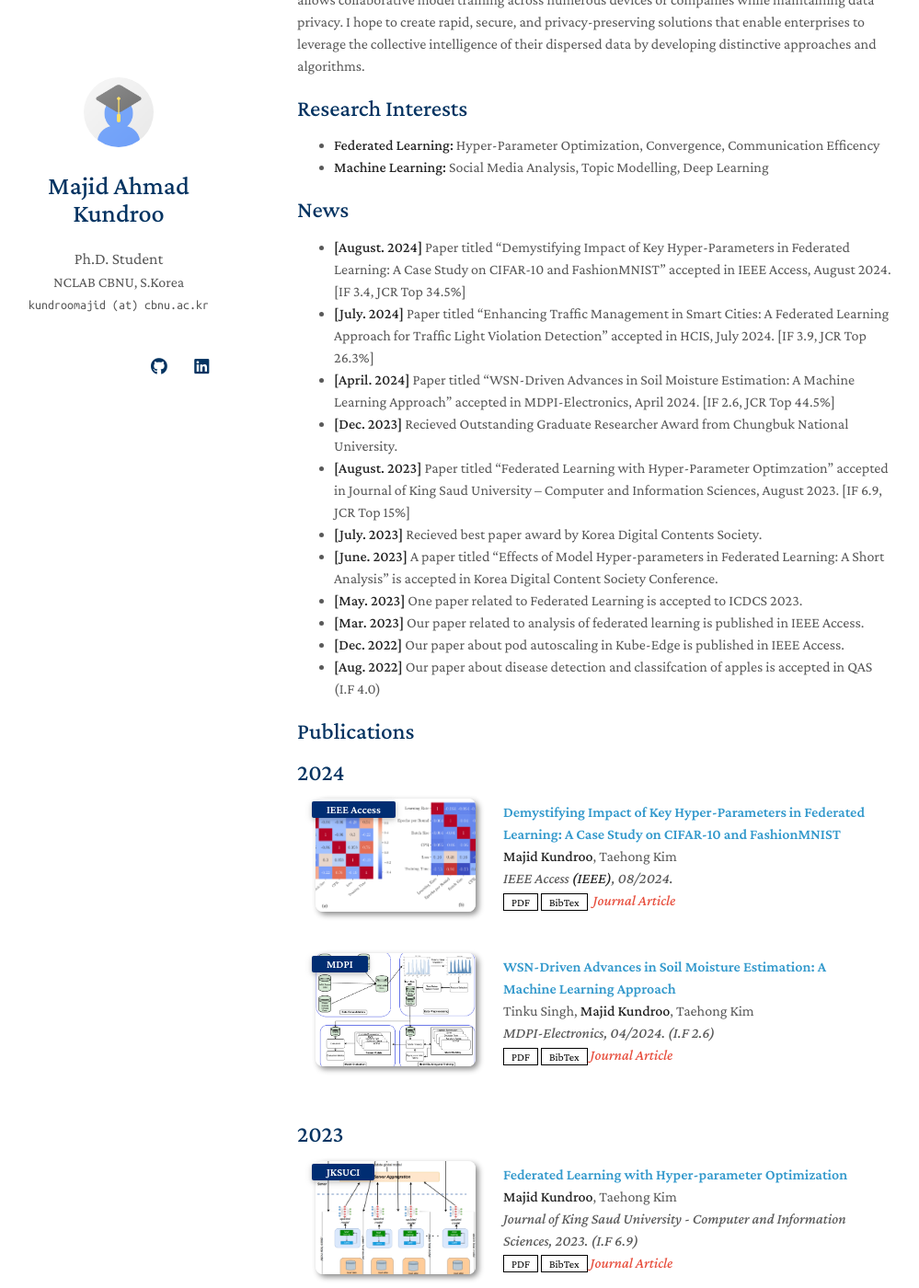
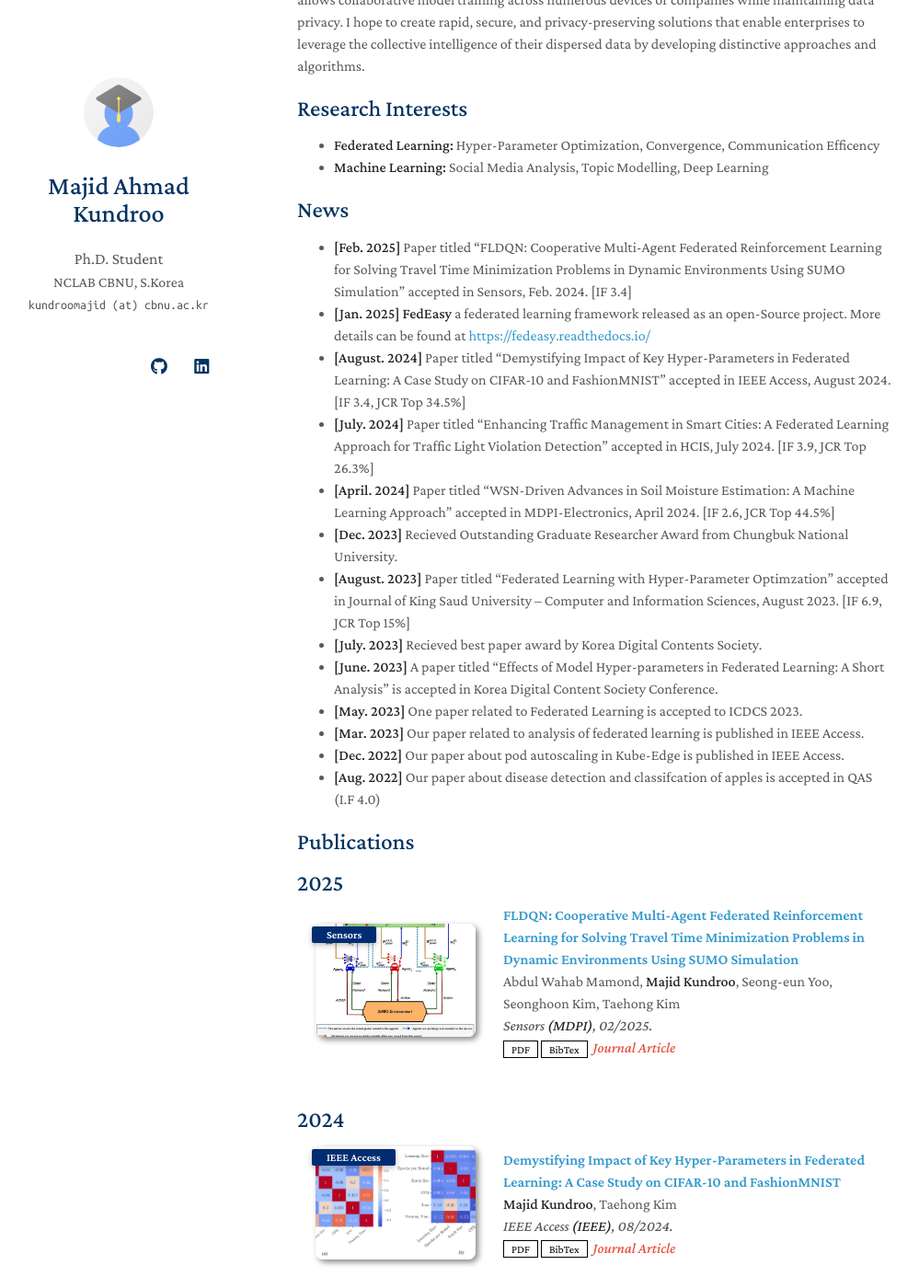
Before and after one commit to kundroomajid/kundroomajid.github.io, a Jekyll site: the page built from index.md, in a window 1280 px wide and 1400 px high, scrolled down 289 px. Shown: the whole window at 92% size, without its empty margins (147-1146 px from the left). Built offline with Jekyll 4.4.1, drawn with Linux system fonts in a browser that asks for light colours; nearby versions of some CDN libraries; a style sheet for code colours, icons or effects is not loaded; our own code applies the rules of GitHub Pages for plain Markdown files.

Commit message:
adds details of fldqn paper

```diff
--- a/_includes/publications.md
+++ b/_includes/publications.md
@@ -3,7 +3,33 @@
 <div class="publications">
 
 <ol class="bibliography">
+<h2 id="" style="margin: 20px 0px 10px;">2025</h2>
+
+<li>
+<div class="pub-row">
+  <div class="col-sm-3 abbr" style="position: relative;padding-right: 15px;padding-left: 15px;">
+    <img src="assets/img/fldqn.png" class="teaser img-fluid z-depth-1">
+    <abbr class="badge">Sensors</abbr>
+  </div>
+  <div class="col-sm-9" style="position: relative;padding-right: 15px;padding-left: 20px;">
+    <div class="title"><a href="https://doi.org/10.3390/s25030911">FLDQN: Cooperative Multi-Agent Federated Reinforcement Learning for Solving Travel Time Minimization Problems in Dynamic Environments Using SUMO Simulation</a></div>
+    <div class="author"> Abdul Wahab Mamond, <strong>Majid Kundroo</strong>, Seong-eun Yoo, Seonghoon Kim, Taehong Kim</div>
+    <div class="periodical"><em>Sensors <strong>(MDPI)</strong>, 02/2025.</em></div>
+    <div class="links">
+      <a href="https://www.mdpi.com/1424-8220/25/3/911/pdf?version=1738639669" class="btn btn-sm z-depth-0" role="button" target="_blank" style="font-size:12px;">PDF</a>
+      <!-- <a href="#" class="btn btn-sm z-depth-0" role="button" target="_blank" style="font-size:12px;">Code</a> -->
+      <!-- <a href="https://class-il.mpi-inf.mpg.de/mnemonics/" class="btn btn-sm z-depth-0" role="button" target="_blank" style="font-size:12px;">Project Page</a> -->
+      <a href="./assets/bibtex/fldqn.bib" class="btn btn-sm z-depth-0" role="button" target="_blank" style="font-size:12px;">BibTex</a>
+      <strong><i style="color:#e74d3c"> &nbsp;Journal Article</i></strong>
+    </div>
+  </div>
+</div>
+</li>
+<br>
+
+
 <h2 id="" style="margin: 20px 0px 10px;">2024</h2>
+
 <li>
 <div class="pub-row">
   <div class="col-sm-3 abbr" style="position: relative;padding-right: 15px;padding-left: 15px;">
@@ -23,7 +49,6 @@
     </div>
   </div>
 </div>
-
 </li>
 <br>
 
--- a/index.md
+++ b/index.md
@@ -12,6 +12,8 @@ Hello, my name is Majid Ahmad Kundroo, and I am a driven and enthusiastic Ph.D.
 - **Machine Learning:** Social Media Analysis, Topic Modelling, Deep Learning
 
 ## News
+- **[Feb. 2025]** Paper titled "FLDQN: Cooperative Multi-Agent Federated Reinforcement Learning for Solving Travel Time Minimization Problems in Dynamic Environments Using SUMO Simulation" accepted in Sensors, Feb. 2024. [IF 3.4]
+- **[Jan. 2025]** **FedEasy** a federated learning framework released as an open-Source project. More details can be found at [https://fedeasy.readthedocs.io/](https://fedeasy.readthedocs.io/)
 - **[August. 2024]** Paper titled "Demystifying Impact of Key Hyper-Parameters in Federated Learning: A Case Study on CIFAR-10 and FashionMNIST" accepted in IEEE Access, August 2024. [IF 3.4, JCR Top 34.5%]
 - **[July. 2024]** Paper titled "Enhancing Traffic Management in Smart Cities: A Federated Learning Approach for Traffic Light Violation Detection" accepted in HCIS, July 2024. [IF 3.9, JCR Top 26.3%]
 - **[April. 2024]** Paper titled "WSN-Driven Advances in Soil Moisture Estimation: A Machine Learning Approach" accepted in MDPI-Electronics, April 2024. [IF 2.6, JCR Top 44.5%]
```
Also changed, not shown: assets/bibtex/fldqn.bib (added, +14 -0 lines), assets/img/fldqn.png (added).
